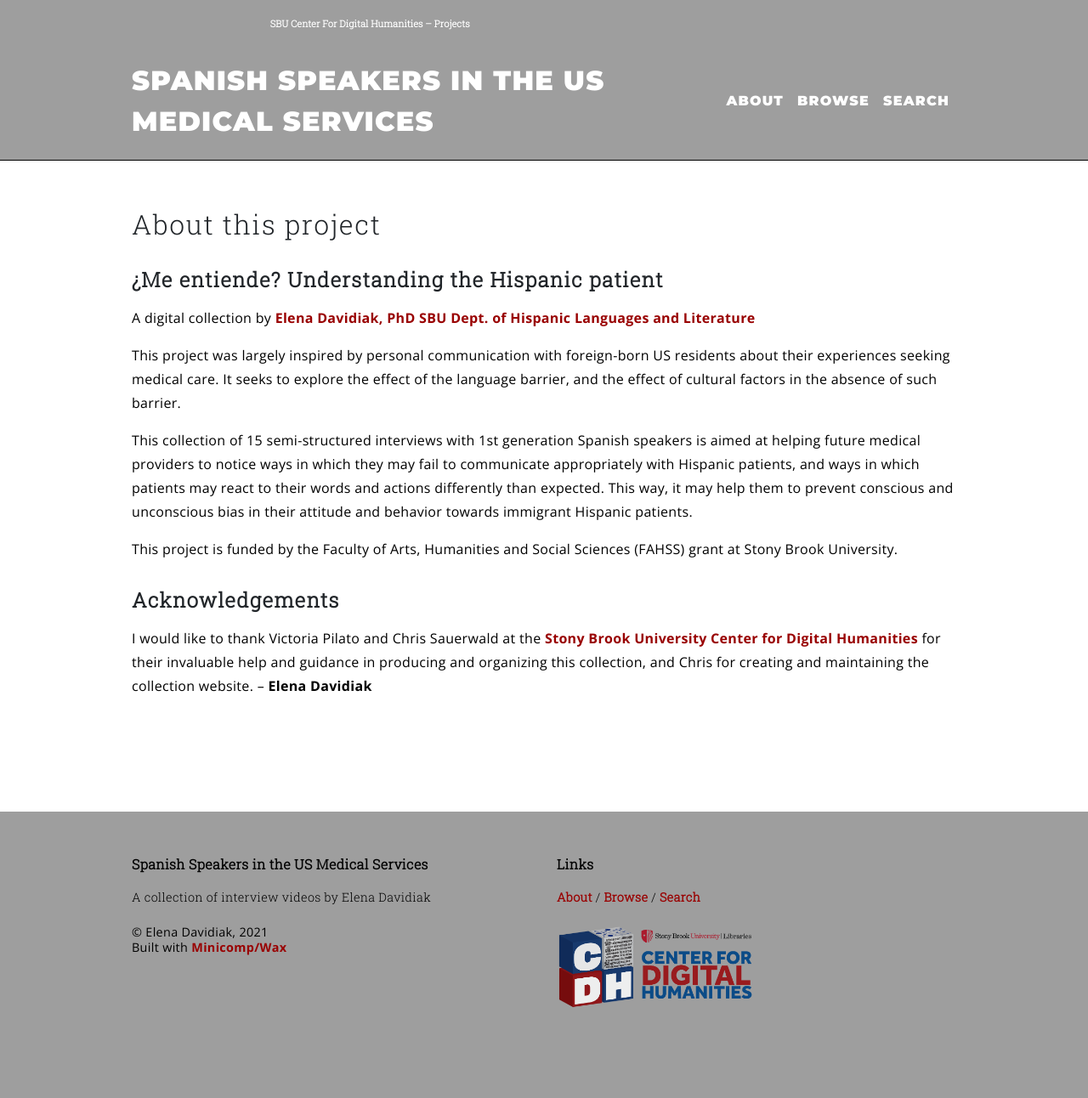
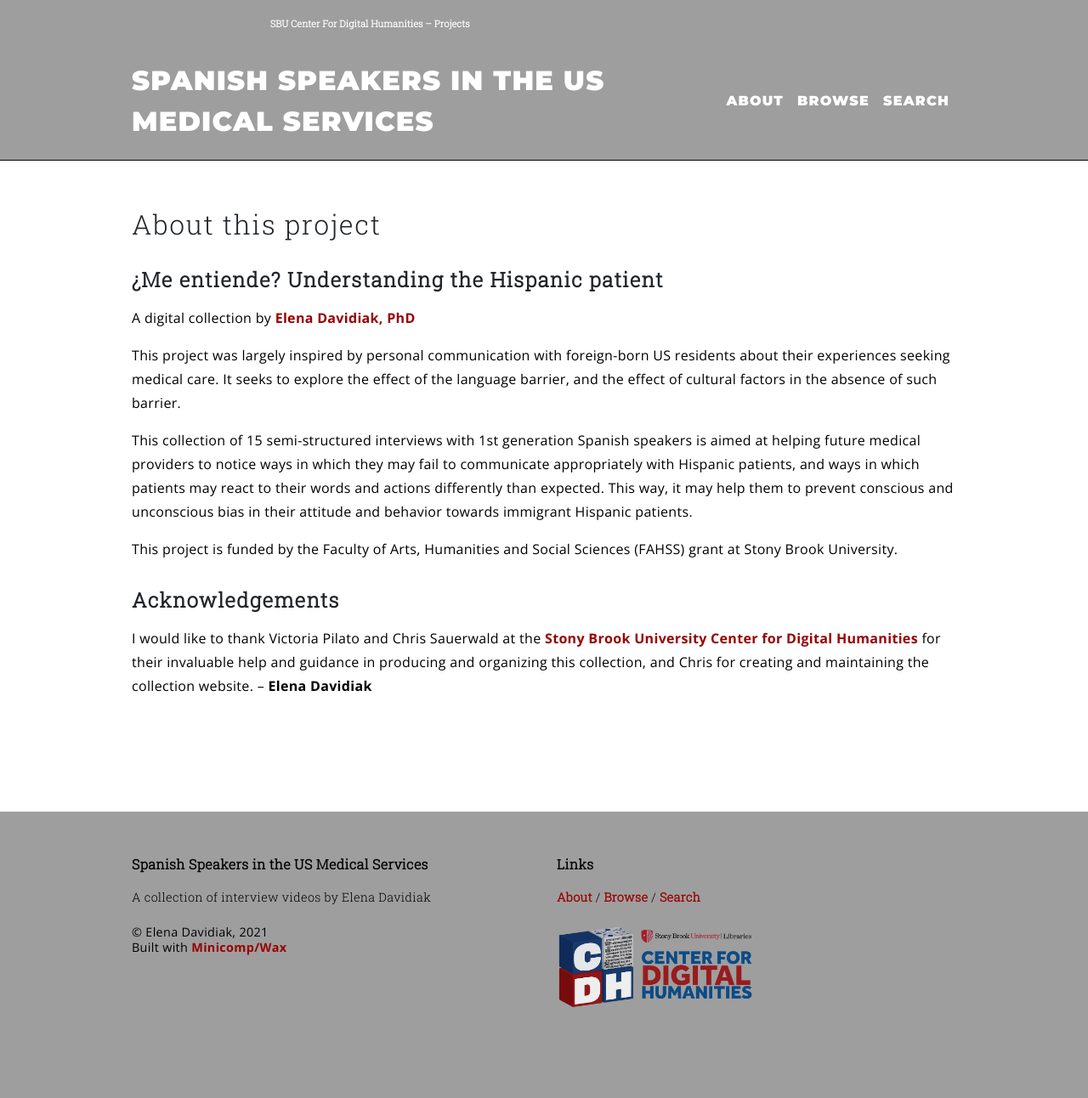
Before and after one commit to sbucdh/davidiak, a Jekyll site: the page built from pages/about.md, in a window 1280 px wide. Shown: the whole page at 85% size. Built offline with Jekyll 4.4.1, drawn with Linux system fonts in a browser that asks for light colours.

Commit message:
Update about.md

```diff
--- a/pages/about.md
+++ b/pages/about.md
@@ -6,7 +6,7 @@ permalink: /about/
 
 <h3>¿Me entiende? Understanding the Hispanic patient</h3>
 
-<p>A digital collection by <a href="https://www.stonybrook.edu/commcms/hispanic/people/davidiak.php">Elena Davidiak, PhD</a> <a href="https://www.stonybrook.edu/commcms/hispanic/">SBU Dept. of Hispanic Languages and Literature</a></p>
+<p>A digital collection by <a href="https://www.stonybrook.edu/commcms/hispanic/people/davidiak.php">Elena Davidiak, PhD</a></p>
 
 <p>This project was largely inspired by personal communication with foreign-born US residents about their experiences seeking medical care. It seeks to explore the effect of the language barrier, and the effect of cultural factors in the absence of such barrier.</p>
 
```
